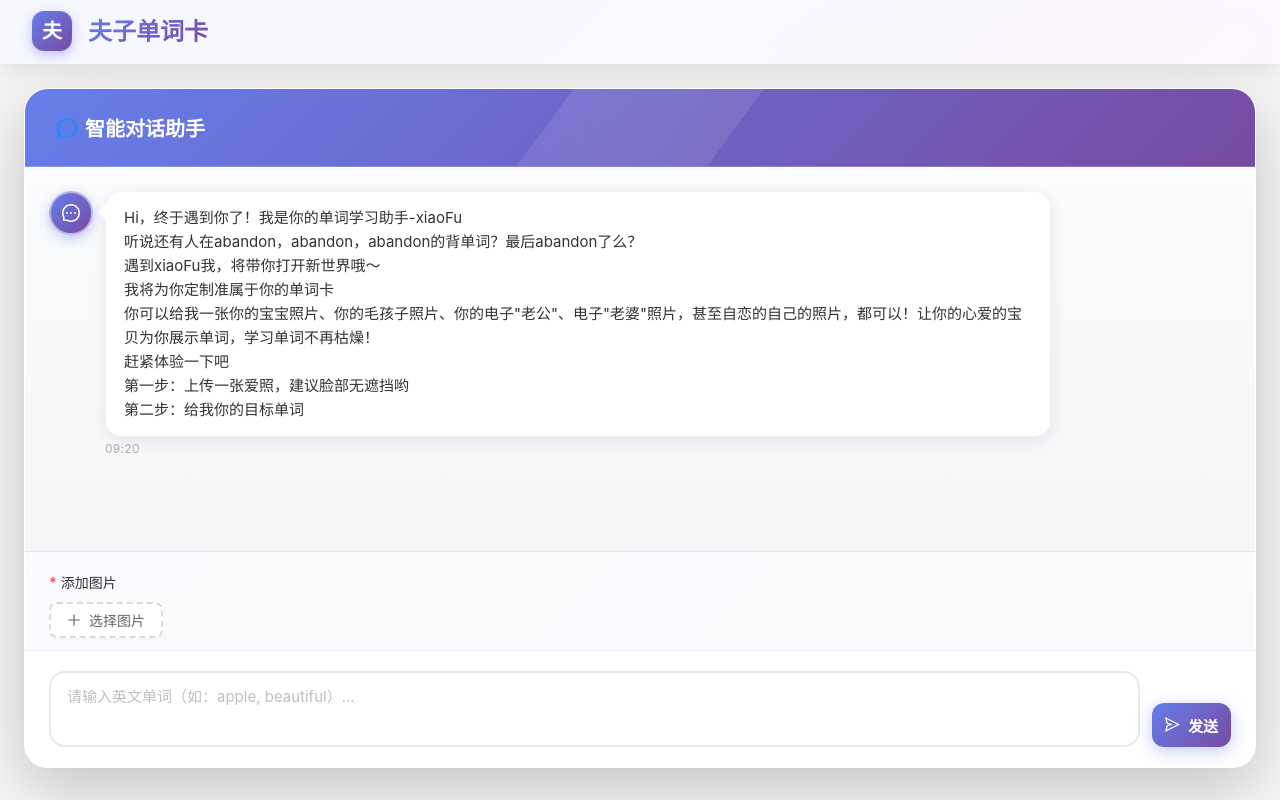
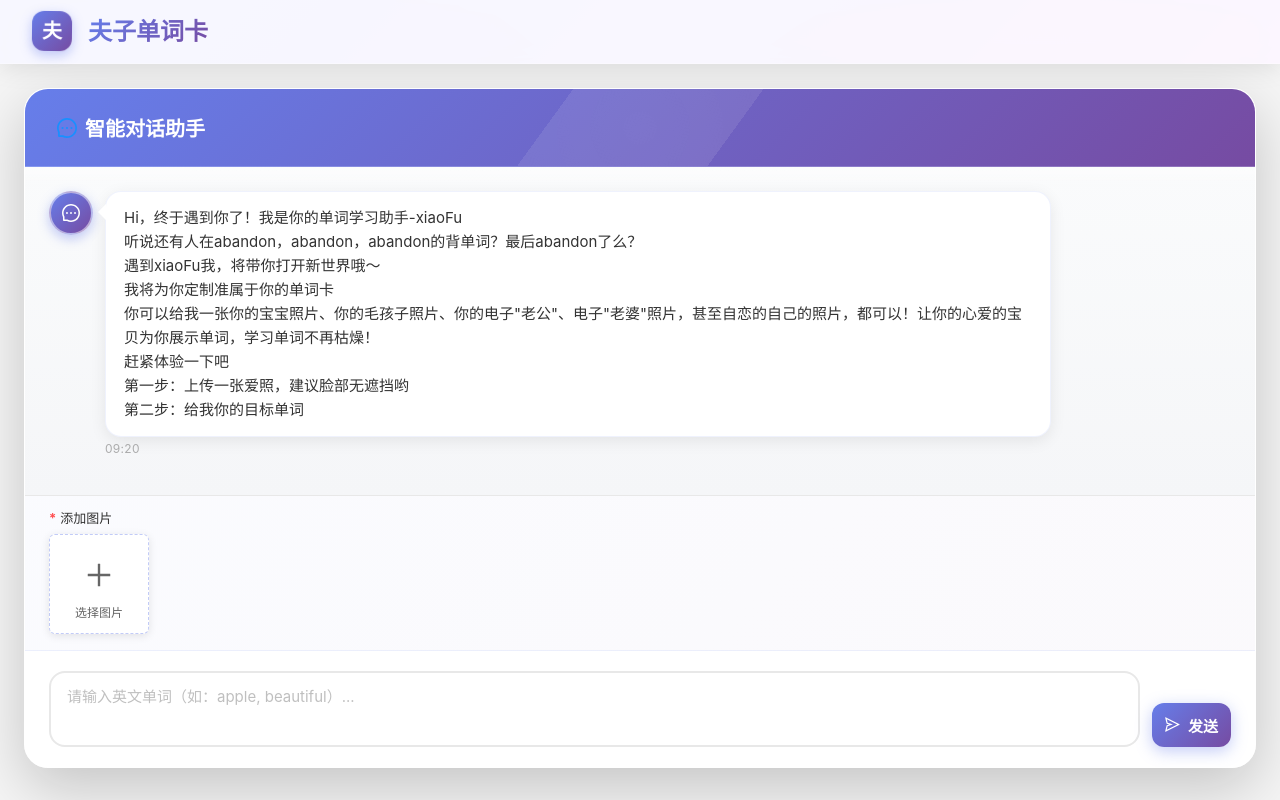
Before and after one commit to yangbei1212/fuzi.gaodun.com, a React (Vite) app: page / in a window 1280 px wide. Both pictures are taken after a click on the button "开始创作". Built offline with nearby package versions, Linux system fonts and the light colour scheme.

Commit message:
feat:样式优化

```diff
--- a/src/App.css
+++ b/src/App.css
@@ -1310,7 +1310,7 @@ code {
 
 /* 图片上传区域样式 */
 .page-dialog-upload-area {
-  padding: 20px 24px 12px 24px;
+  padding: 12px 24px 8px 24px;
   border-bottom: 1px solid rgba(102, 126, 234, 0.1);
   background: linear-gradient(135deg, rgba(102, 126, 234, 0.03), rgba(118, 75, 162, 0.03));
   backdrop-filter: blur(10px);
@@ -1373,10 +1373,10 @@ code {
 }
 
 .upload-label {
-  font-size: 14px;
+  font-size: 13px;
   font-weight: 500;
   color: #333;
-  margin-bottom: 8px;
+  margin-bottom: 6px;
   display: flex;
   align-items: center;
 }
@@ -1388,7 +1388,7 @@ code {
 }
 
 .image-upload {
-  margin-bottom: 12px;
+  margin-bottom: 8px;
 }
 
 .upload-btn {
@@ -1419,8 +1419,8 @@ code {
 
 .preview-item {
   position: relative;
-  width: 64px;
-  height: 64px;
+  width: 50px;
+  height: 50px;
   border-radius: 12px;
   overflow: hidden;
   border: 2px solid rgba(102, 126, 234, 0.2);
--- a/src/App.jsx
+++ b/src/App.jsx
@@ -34,6 +34,7 @@ const App = () => {
     handleUploadChange,
     beforeUpload,
     clearFileList,
+    clearLastUploadedImage,
     getFirstImageUrl
   } = useImageUpload();
 
@@ -174,6 +175,7 @@ const App = () => {
                   isLoading={isLoading}
                   onUploadChange={handleUploadChange}
                   beforeUpload={beforeUpload}
+                  onClearLastImage={clearLastUploadedImage}
                   onSubmit={handleSubmit}
                 />
               </div>
--- a/src/components/ChatForm.jsx
+++ b/src/components/ChatForm.jsx
@@ -12,6 +12,7 @@ const ChatForm = ({
   isLoading,
   onUploadChange,
   beforeUpload,
+  onClearLastImage,
   onSubmit
 }) => {
   const [validating, setValidating] = useState(false);
@@ -69,6 +70,7 @@ const ChatForm = ({
       lastUploadedImage={lastUploadedImage}
       onUploadChange={onUploadChange}
       beforeUpload={beforeUpload}
+      onClearLastImage={onClearLastImage}
     />
 
     <div className="page-dialog-input-area">
--- a/src/components/ImageUpload.css
+++ b/src/components/ImageUpload.css
@@ -1,22 +1,148 @@
-/* 图片来源标签样式 */
-.image-source-tag {
-  position: absolute;
-  top: 8px;
-  right: 8px;
-  background: rgba(24, 144, 255, 0.9);
-  color: white;
-  padding: 2px 6px;
-  border-radius: 4px;
-  font-size: 12px;
-  font-weight: 500;
-  z-index: 10;
+/* 单图片预览容器 */
+.single-image-preview {
+  width: 100%;
+  display: flex;
+  justify-content: flex-start;
+  margin-top: 8px;
 }
 
-.preview-item {
+.preview-image-wrapper {
   position: relative;
+  width: 100px;
+  height: 100px;
+  border-radius: 6px;
+  border: 1px solid rgba(102, 126, 234, 0.3);
+  background: white;
+  transition: all 0.3s ease;
+  box-shadow: 0 2px 8px rgba(0, 0, 0, 0.1);
+  overflow: visible;
 }
 
-/* 确保图片容器有相对定位 */
-.preview-item .preview-image {
-  position: relative;
+.preview-image-wrapper:hover {
+  border-color: rgba(102, 126, 234, 0.6);
+  box-shadow: 0 4px 12px rgba(102, 126, 234, 0.2);
 }
+
+.preview-image-wrapper .preview-image,
+.preview-image-wrapper .ant-image,
+.preview-image-wrapper .ant-image-img {
+  width: 100%;
+  height: 100%;
+  object-fit: cover;
+  border-radius: 4px;
+}
+
+.preview-image-wrapper .ant-image {
+  display: block;
+}
+
+/* 删除图片按钮 */
+.delete-image-btn {
+  position: absolute;
+  top: -6px;
+  right: -6px;
+  width: 22px;
+  height: 22px;
+  background: #ff4d4f;
+  border-radius: 50%;
+  display: flex;
+  align-items: center;
+  justify-content: center;
+  color: white;
+  font-size: 14px;
+  cursor: pointer;
+  z-index: 100;
+  transition: all 0.3s ease;
+  box-shadow: 0 2px 8px rgba(255, 77, 79, 0.6);
+  border: 2px solid white;
+}
+
+.delete-image-btn:hover {
+  background: #ff1f23;
+  transform: scale(1.2);
+  box-shadow: 0 4px 12px rgba(255, 77, 79, 0.8);
+}
+
+.delete-image-btn:active {
+  transform: scale(1.1);
+}
+
+/* 上传状态 */
+.upload-status {
+  position: absolute;
+  top: 0;
+  left: 0;
+  right: 0;
+  bottom: 0;
+  background: rgba(0, 0, 0, 0.7);
+  display: flex;
+  flex-direction: column;
+  align-items: center;
+  justify-content: center;
+  color: white;
+  font-size: 8px;
+  border-radius: 6px;
+  z-index: 50;
+}
+
+.upload-spinner {
+  width: 16px;
+  height: 16px;
+  border: 2px solid rgba(255, 255, 255, 0.3);
+  border-top: 2px solid white;
+  border-radius: 50%;
+  animation: spin 1s linear infinite;
+  margin-bottom: 0;
+}
+
+.upload-status span {
+  display: none;
+}
+
+@keyframes spin {
+  0% { transform: rotate(0deg); }
+  100% { transform: rotate(360deg); }
+}
+
+/* 上传按钮区域 */
+.image-upload {
+  display: inline-block;
+}
+
+.upload-btn {
+  width: 100px !important;
+  height: 100px !important;
+  border-radius: 6px !important;
+  border: 1px dashed rgba(102, 126, 234, 0.4) !important;
+  background: white !important;
+  color: #666 !important;
+  display: flex !important;
+  flex-direction: column !important;
+  align-items: center !important;
+  justify-content: center !important;
+  padding: 0 !important;
+  transition: all 0.3s ease !important;
+  box-shadow: 0 2px 8px rgba(0, 0, 0, 0.1) !important;
+  font-size: 13px !important;
+}
+
+.upload-btn:hover {
+  border-color: #667eea !important;
+  color: #667eea !important;
+  background: rgba(102, 126, 234, 0.05) !important;
+  box-shadow: 0 4px 12px rgba(102, 126, 234, 0.2) !important;
+  transform: translateY(-2px) !important;
+}
+
+.upload-btn .anticon {
+  font-size: 28px !important;
+  margin-bottom: 0 !important;
+  display: block !important;
+}
+
+.upload-btn span {
+  font-size: 12px !important;
+  margin-top: 6px !important;
+  display: block !important;
+  font-weight: 400 !important;
+}
--- a/src/components/ImageUpload.jsx
+++ b/src/components/ImageUpload.jsx
@@ -1,6 +1,6 @@
 import React from 'react';
 import { Button, Upload, Image } from 'antd';
-import { PlusOutlined } from '@ant-design/icons';
+import { PlusOutlined, CloseCircleOutlined } from '@ant-design/icons';
 import './ImageUpload.css';
 
 const ImageUpload = ({
@@ -8,83 +8,87 @@ const ImageUpload = ({
   uploadingImages,
   lastUploadedImage,
   onUploadChange,
-  beforeUpload
+  beforeUpload,
+  onClearLastImage
 }) => {
+  // 判断是否有图片
+  const hasImage = fileList.length > 0 || lastUploadedImage;
+
+  // 获取当前显示的图片
+  const getCurrentImage = () => {
+    if (fileList.length > 0) {
+      return fileList[0];
+    }
+    return lastUploadedImage;
+  };
+
+  // 删除当前图片
+  const handleDeleteImage = (e) => {
+    e.stopPropagation();
+    if (fileList.length > 0) {
+      // 删除当前文件列表中的图片
+      onUploadChange({ fileList: [] });
+    } else if (lastUploadedImage) {
+      // 删除历史图片
+      onClearLastImage();
+    }
+  };
+
   const uploadProps = {
     beforeUpload,
     onChange: onUploadChange,
-    fileList: fileList,
-    multiple: true,
-    showUploadList: {
-      showPreviewIcon: true,
-      showRemoveIcon: true,
-    }
+    fileList: [],
+    multiple: false,
+    showUploadList: false,
   };
+
+  const currentImage = getCurrentImage();
 
   return (
     <div className="page-dialog-upload-area">
       <div className="upload-label">
         <span className="required-mark">*</span>
-        添加图片
+        {hasImage ? '已上传图片' : '添加图片'}
       </div>
-      <Upload {...uploadProps} className="image-upload">
-        <Button
-          icon={<PlusOutlined />}
-          className="upload-btn"
-          size="small"
-        >
-          选择图片
-        </Button>
-      </Upload>
-      {(fileList.length > 0 || lastUploadedImage) && (
-        <div className="upload-preview">
-          {/* 显示当前文件列表中的图片 */}
-          {fileList.map((file, index) => (
-            <div key={index} className="preview-item">
+
+      {/* 当有图片时显示图片预览 */}
+      {hasImage && currentImage && (
+        <div className="single-image-preview">
+          <div className="preview-image-wrapper">
             <Image
-                src={file.url || file.thumbUrl}
-                alt={file.name}
+              src={currentImage.url || currentImage.thumbUrl}
+              alt="上传的图片"
               className="preview-image"
-                preview={{
-                  mask: '点击预览',
-                  maskClassName: 'image-preview-mask'
-                }}
+              preview={false}
             />
-              {!file.cloudUrl && uploadingImages && (
+
+            {/* 上传中状态 */}
+            {fileList.length > 0 && !currentImage.cloudUrl && uploadingImages && (
               <div className="upload-status">
                 <div className="upload-spinner"></div>
                 <span>上传中...</span>
               </div>
             )}
-              {file.cloudUrl && (
-                <div className="upload-success">
-                  <span>✓</span>
+
+            {/* 删除按钮 */}
+            <div className="delete-image-btn" onClick={handleDeleteImage}>
+              <CloseCircleOutlined />
             </div>
-              )}
-            </div>
-          ))}
-
-          {/* 如果没有当前文件但有之前上传的图片，显示之前上传的图片 */}
-          {fileList.length === 0 && lastUploadedImage && (
-            <div className="preview-item">
-              <Image
-                src={lastUploadedImage.url}
-                alt={lastUploadedImage.name || '之前上传的图片'}
-                className="preview-image"
-                preview={{
-                  mask: '点击预览',
-                  maskClassName: 'image-preview-mask'
-                }}
-              />
-              <div className="upload-success">
-                <span>✓</span>
-              </div>
-              <div className="image-source-tag">
-                <span>之前上传</span>
           </div>
         </div>
       )}
-        </div>
+
+      {/* 当没有图片时显示上传按钮 */}
+      {!hasImage && (
+        <Upload {...uploadProps} className="image-upload">
+          <Button
+            icon={<PlusOutlined />}
+            className="upload-btn"
+            size="large"
+          >
+            选择图片
+          </Button>
+        </Upload>
       )}
     </div>
   );
```
Lines whose indentation alone changed are shown as unchanged.
